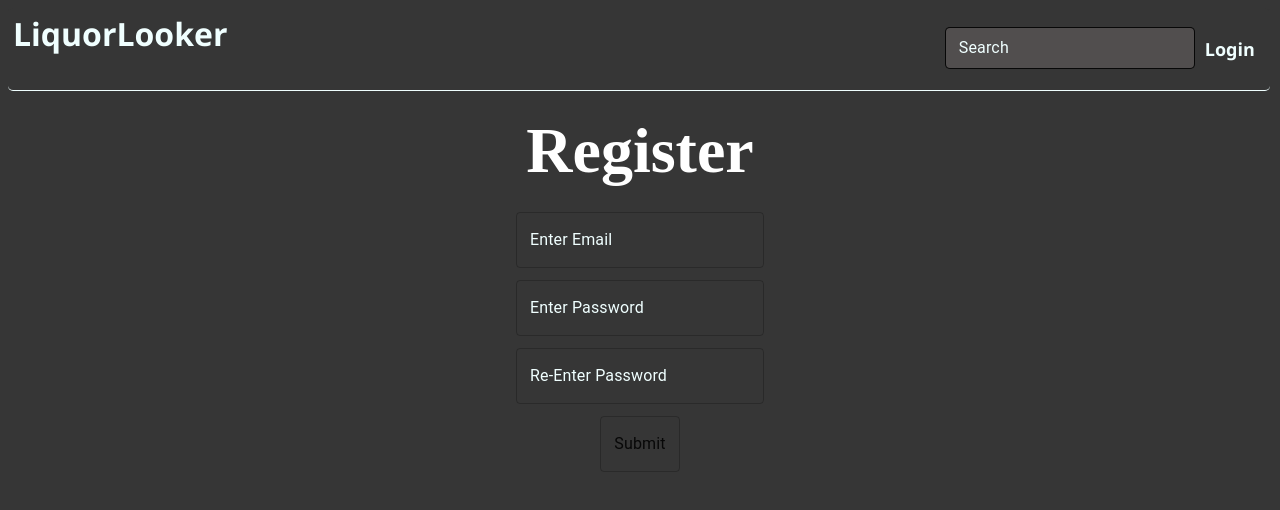
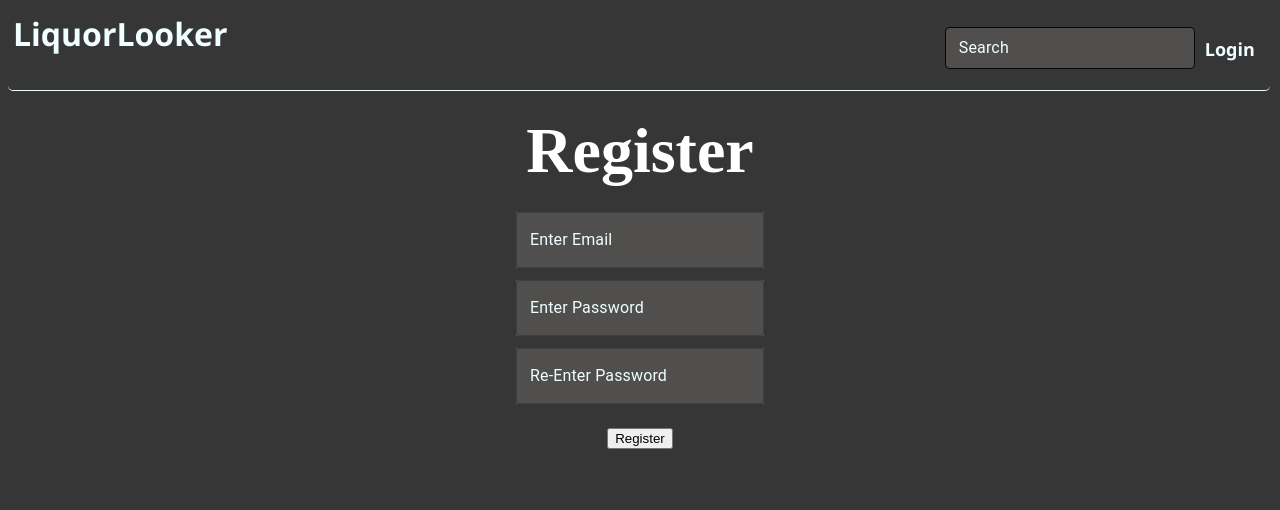
Before and after one commit to xlab-classes/cse442-spring2022-team-liquorlooker, a React (Create React App) app in the folder frontend/: page /registration in a window 1280 px wide. Shown: the top 510 px of the page. Built offline with nearby package versions, Linux system fonts and the light colour scheme.

Commit message:
Fixed Background Color and Buttons #44

```diff
--- a/frontend/src/pages/Login.js
+++ b/frontend/src/pages/Login.js
@@ -3,7 +3,6 @@ import { Link } from 'react-router-dom';
 import styles from "../styles/Login.module.css"
 import {Helmet} from "react-helmet"
 import TextField from '@mui/material/TextField'
-import Button from '@mui/material/TextField'
 
 
 const Login = () => {
@@ -19,7 +18,6 @@ const Login = () => {
       <div className={styles.emailLocation}>
         <div className={styles.email}>
           <TextField
-            id="email-tf"
             label="Enter Email"
             variant="outlined"
             size="normal"
@@ -33,7 +31,6 @@ const Login = () => {
       <div className={styles.passwordLocation}>
         <div className={styles.password}>
           <TextField
-            id="password-tf"
             label="Enter Password"
             variant="outlined"
             size="normal"
@@ -46,13 +43,13 @@ const Login = () => {
 
       <div className={styles.submit}>
         <Link to="/">
-          <Button type="submit"></Button>
+          <button type="submit">Login</button>
         </Link>
       </div>
 
       <div className={styles.register}>
         <Link to="/registration">
-          <Button type="submit"></Button>
+          <button type="submit">Register</button>
         </Link>
       </div>
     </body>
--- a/frontend/src/pages/Registration.js
+++ b/frontend/src/pages/Registration.js
@@ -3,7 +3,6 @@ import { Link } from 'react-router-dom';
 import styles from "../styles/Registration.module.css"
 import {Helmet} from "react-helmet"
 import TextField from '@mui/material/TextField'
-import Button from '@mui/material/TextField'
 
 
 const Registration = () => {
@@ -19,7 +18,6 @@ const Registration = () => {
       <div className={styles.emailLocation}>
         <div className={styles.email}>
           <TextField
-            id="email-tf"
             label="Enter Email"
             variant="outlined"
             size="normal"
@@ -33,7 +31,6 @@ const Registration = () => {
       <div className={styles.passwordLocation}>
         <div className={styles.password}>
           <TextField
-            id="password-tf"
             label="Enter Password"
             variant="outlined"
             size="normal"
@@ -47,7 +44,6 @@ const Registration = () => {
       <div className={styles.reenterpasswordLocation}>
         <div className={styles.reenterpassword}>
           <TextField
-            id="reenterpassword-tf"
             label="Re-Enter Password"
             variant="outlined"
             size="normal"
@@ -60,7 +56,7 @@ const Registration = () => {
 
       <div className={styles.submit}>
         <Link to="/">
-          <Button type="submit"></Button>
+          <button type="submit">Register</button>
         </Link>
       </div>
     </main>
--- a/frontend/src/styles/Login.module.css
+++ b/frontend/src/styles/Login.module.css
@@ -7,16 +7,10 @@
     color: rgba(255,255,255,1);
 }
 
-#email-tf, #password-tf{
-    background-color: #514E4E;
-    border-style: solid;
-    border-color: azure;
-    border-width: 1px;
-    border-radius: 5px;
-}
-
 .email, .password {
     padding-bottom: 12px;
+    background-color: #514E4E;
+    background-clip: content-box;
 }
 
 .emailLocation, .passwordLocation{
--- a/frontend/src/styles/Registration.module.css
+++ b/frontend/src/styles/Registration.module.css
@@ -7,16 +7,10 @@
     color: rgba(255,255,255,1);
 }
 
-#email-tf, #password-tf, #reeneterpassword-tf{
+.email, .password, .reenterpassword {
+    padding-bottom: 12px;
     background-color: #514E4E;
-    border-style: solid;
-    border-color: azure;
-    border-width: 1px;
-    border-radius: 5px;
-}
-
-.email, .password, .reeneterpassword {
-    padding-bottom: 12px;
+    background-clip: content-box;
 }
 
 .emailLocation, .passwordLocation, .reenterpasswordLocation{
```
